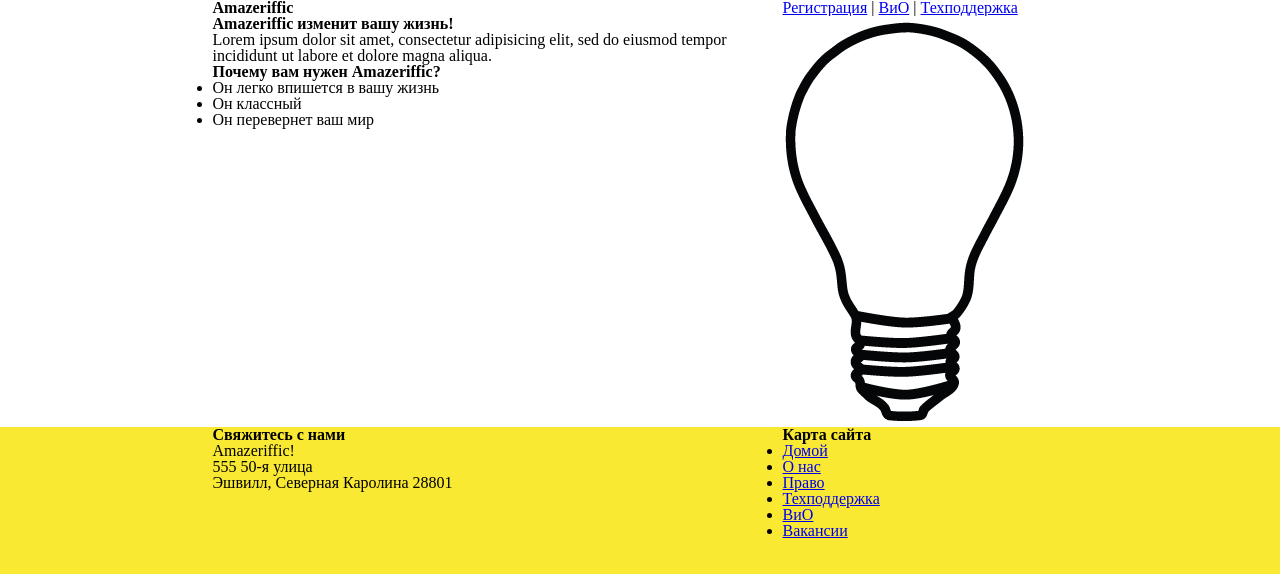
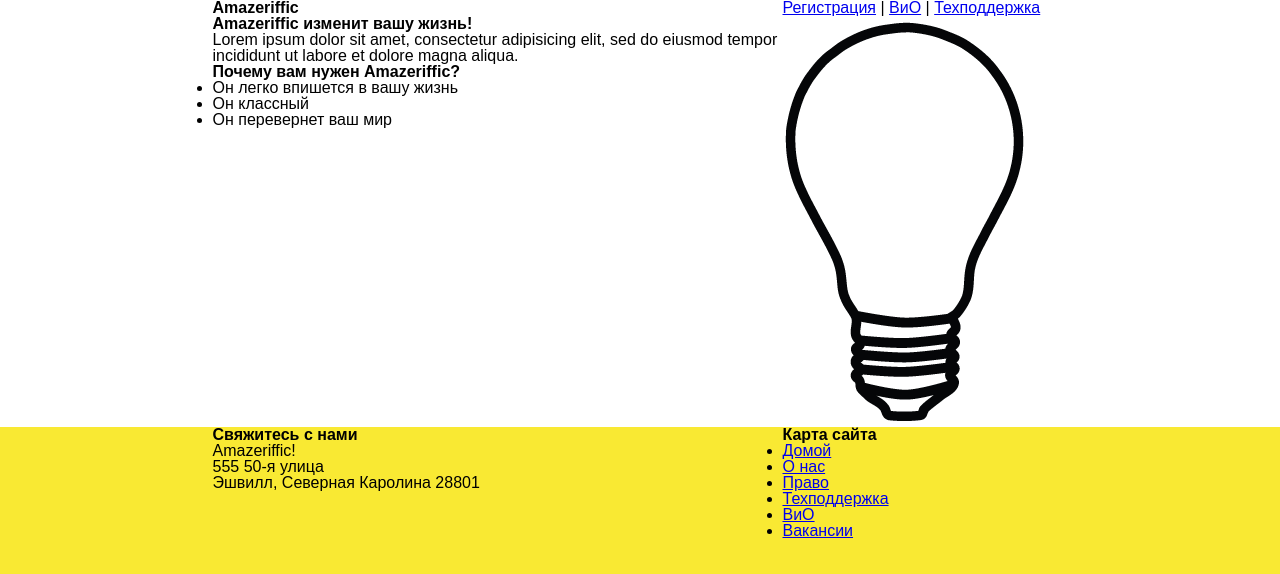
Before and after one commit to vvgulyaev/WebProject, a plain HTML site: page Amazeriffic/index.html in a window 1280 px wide. Drawn offline with Linux system fonts and the light colour scheme; a small style sheet from the web is missing.

Commit message:
add ubuntu and droid sans

```diff
--- a/Amazeriffic/index.html
+++ b/Amazeriffic/index.html
@@ -4,9 +4,10 @@
 		<title>Amazeriffic</title>
 		<link rel="stylesheet" type="text/css" href="reset.css">
 		<link rel="stylesheet" type="text/css" href="style.css">
+		<link href="https://www.google.com/fonts#QuickUsePlace:quickUse/Family:Ubuntu" rel="stylesheet" type="text/css">
+		<link href="https://www.google.com/fonts#QuickUsePlace:quickUse/Family:Droid+Sans" rel="stylesheet" type="text/css">
 	</head>
 	<body>
-
 		<header>
 			<div class="container">
 				<h1>Amazeriffic</h1>
--- a/Amazeriffic/style.css
+++ b/Amazeriffic/style.css
@@ -20,6 +20,12 @@ header nav {
 			float: right;
 			width: 285px;
 			}
+head, body {
+				font-family: 'Droid Sans', sans-serif;
+	}
+h1, h2, h3, h4 {
+				font-family: 'Ubuntu', sans-serif;
+				}
 main {
 	background: white;
 	overflow: auto;
```
